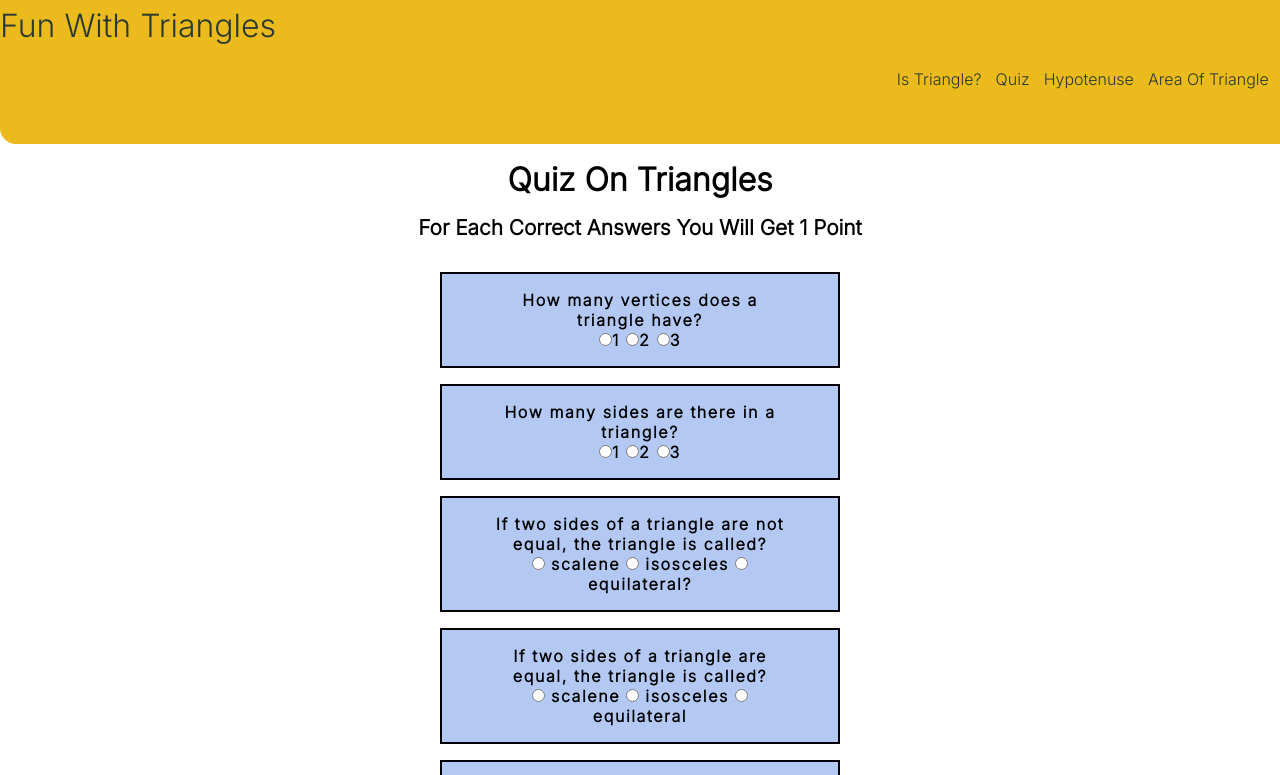
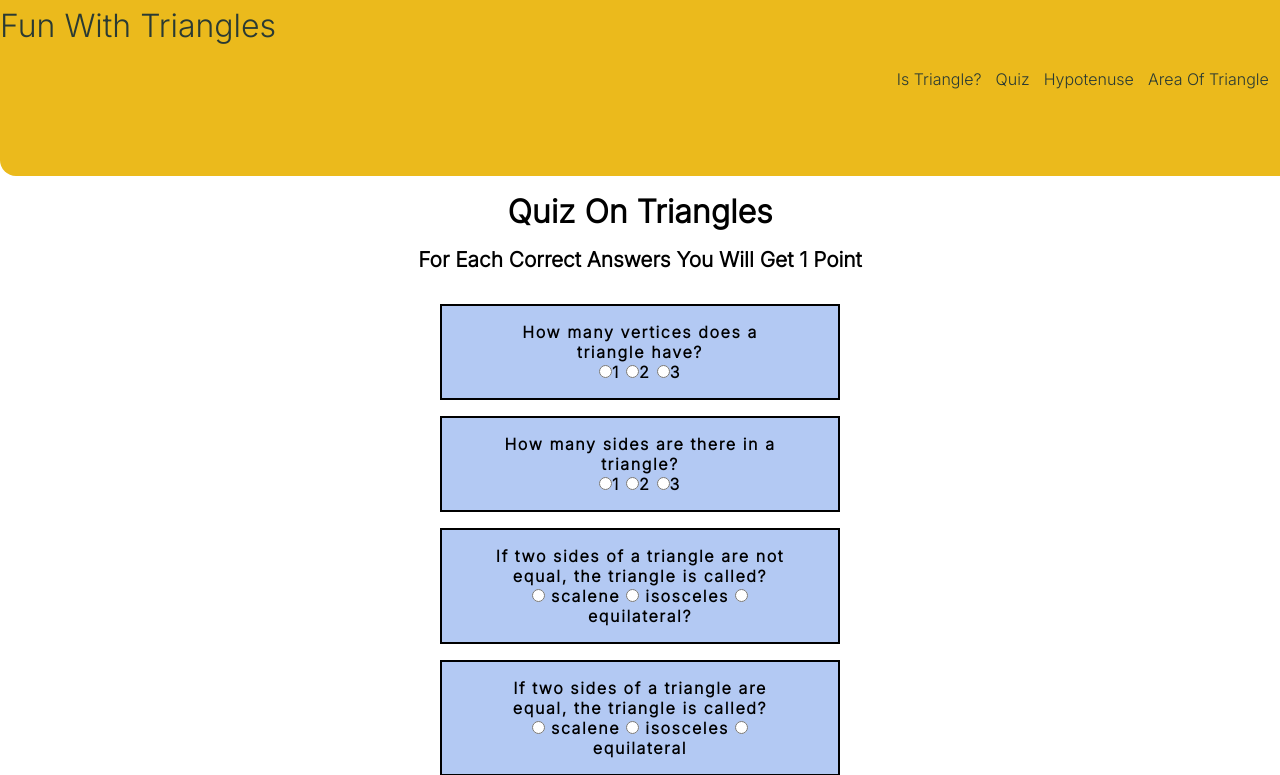
Before and after one commit to Sharmaryan/fun-with-triangle, a plain HTML site: page index.html in a window 1280 px wide. Shown: the top 775 px of the page. Drawn offline with Linux system fonts and the light colour scheme.

Commit message:
fix : navbar height

```diff
--- a/css/style.css
+++ b/css/style.css
@@ -11,7 +11,7 @@
 }
 .nav-container {
   background-color: var(--primary-color);
-  height: 18vh;
+  height: 22vh;
   border-bottom-left-radius: 1rem;
 
 }
```
